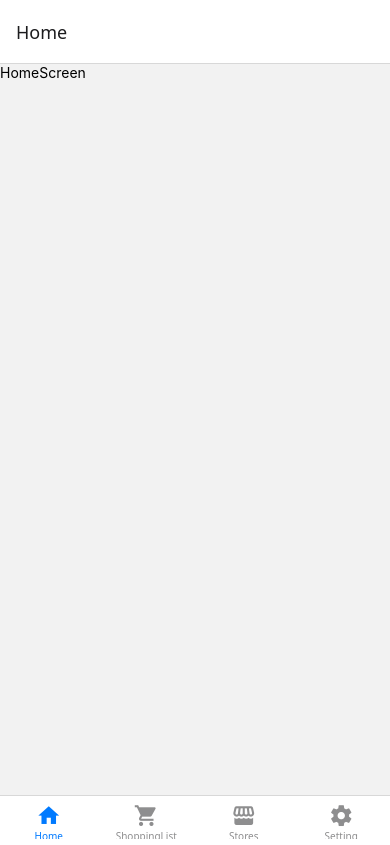
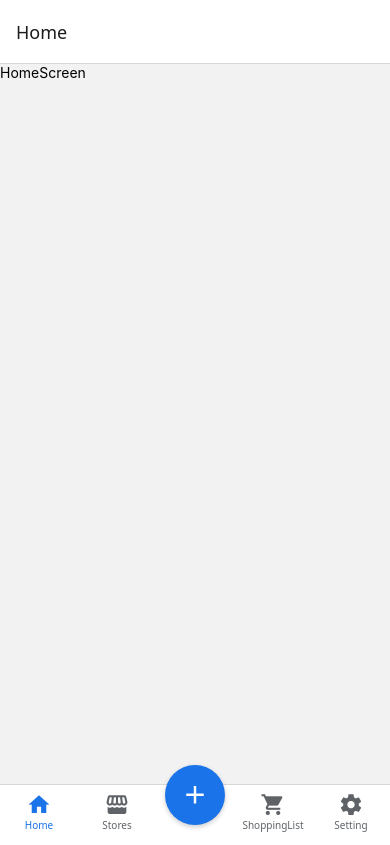
Before and after one commit to the-tomato-king/Tomatch, a React Native app: screen /HomeScreen in a window 390 px wide. Built offline with nearby package versions, Linux system fonts and the light colour scheme.

Commit message:
feat: update MainTabNavigator to include Add button and adjust tab styles

```diff
--- /dev/null
+++ b/src/components/ButtomAddButton.tsx
@@ -0,0 +1,38 @@
+import React from "react";
+import { View, TouchableOpacity, StyleSheet } from "react-native";
+import { MaterialCommunityIcons } from "@expo/vector-icons";
+
+interface AddButtonProps {
+  onPress: () => void;
+}
+
+export const ButtomAddButton = ({ onPress }: AddButtonProps) => {
+  return (
+    <TouchableOpacity style={styles.container} onPress={onPress}>
+      <View style={styles.button}>
+        <MaterialCommunityIcons name="plus" size={30} color="#FFFFFF" />
+      </View>
+    </TouchableOpacity>
+  );
+};
+
+const styles = StyleSheet.create({
+  container: {
+    position: "relative",
+    alignItems: "center",
+  },
+  button: {
+    backgroundColor: "#1A73E8",
+    width: 60,
+    height: 60,
+    borderRadius: 30,
+    justifyContent: "center",
+    alignItems: "center",
+    shadowColor: "#000",
+    shadowOffset: { width: 0, height: 2 },
+    shadowOpacity: 0.2,
+    shadowRadius: 5,
+    elevation: 5,
+    bottom: 20,
+  },
+});
--- a/src/navigation/MainTabNavigator.tsx
+++ b/src/navigation/MainTabNavigator.tsx
@@ -1,33 +1,34 @@
 import React from "react";
 import { createBottomTabNavigator } from "@react-navigation/bottom-tabs";
 import { MainTabParamList } from "../types/navigation";
+import { View, StyleSheet, Platform } from "react-native";
 
 import HomeScreen from "../screens/HomeScreen";
 import ShoppingListScreen from "../screens/ShoppingListScreen";
 import StoreScreen from "../screens/StoreScreen";
 import SettingScreen from "../screens/SettingScreen";
+import { ButtomAddButton } from "../components/ButtomAddButton";
 import { MaterialCommunityIcons } from "@expo/vector-icons";
 
 const Tab = createBottomTabNavigator<MainTabParamList>();
 
 const MainTabNavigator = () => {
   return (
-    <Tab.Navigator>
+    <Tab.Navigator
+      screenOptions={{
+        tabBarActiveTintColor: "#1A73E8",
+        tabBarInactiveTintColor: "#5F6368",
+        tabBarStyle: {
+          height: Platform.OS === "ios" ? 75 : 60, // iOS device need more height to avoid button hidden
+        },
+      }}
+    >
       <Tab.Screen
         name="Home"
         component={HomeScreen}
         options={{
           tabBarIcon: ({ color, size }) => (
             <MaterialCommunityIcons name="home" color={color} size={size} />
-          ),
-        }}
-      />
-      <Tab.Screen
-        name="ShoppingList"
-        component={ShoppingListScreen}
-        options={{
-          tabBarIcon: ({ color, size }) => (
-            <MaterialCommunityIcons name="cart" color={color} size={size} />
           ),
         }}
       />
@@ -45,6 +46,29 @@ const MainTabNavigator = () => {
         }}
       />
       <Tab.Screen
+        name="Add"
+        component={HomeScreen}
+        options={{
+          tabBarButton: (props) => (
+            <ButtomAddButton
+              onPress={() => {
+                console.log("Add button pressed");
+              }}
+            />
+          ),
+          tabBarLabel: () => null,
+        }}
+      />
+      <Tab.Screen
+        name="ShoppingList"
+        component={ShoppingListScreen}
+        options={{
+          tabBarIcon: ({ color, size }) => (
+            <MaterialCommunityIcons name="cart" color={color} size={size} />
+          ),
+        }}
+      />
+      <Tab.Screen
         name="Setting"
         component={SettingScreen}
         options={{
@@ -56,4 +80,5 @@ const MainTabNavigator = () => {
     </Tab.Navigator>
   );
 };
+
 export default MainTabNavigator;
--- a/src/types/navigation.ts
+++ b/src/types/navigation.ts
@@ -1,6 +1,7 @@
 export type MainTabParamList = {
   Home: undefined;
   ShoppingList: undefined;
+  Add: undefined;
   Stores: undefined;
   Setting: undefined;
 };
```
Also changed, not shown: 1 other file (tests, documents, lock files or other folders).
